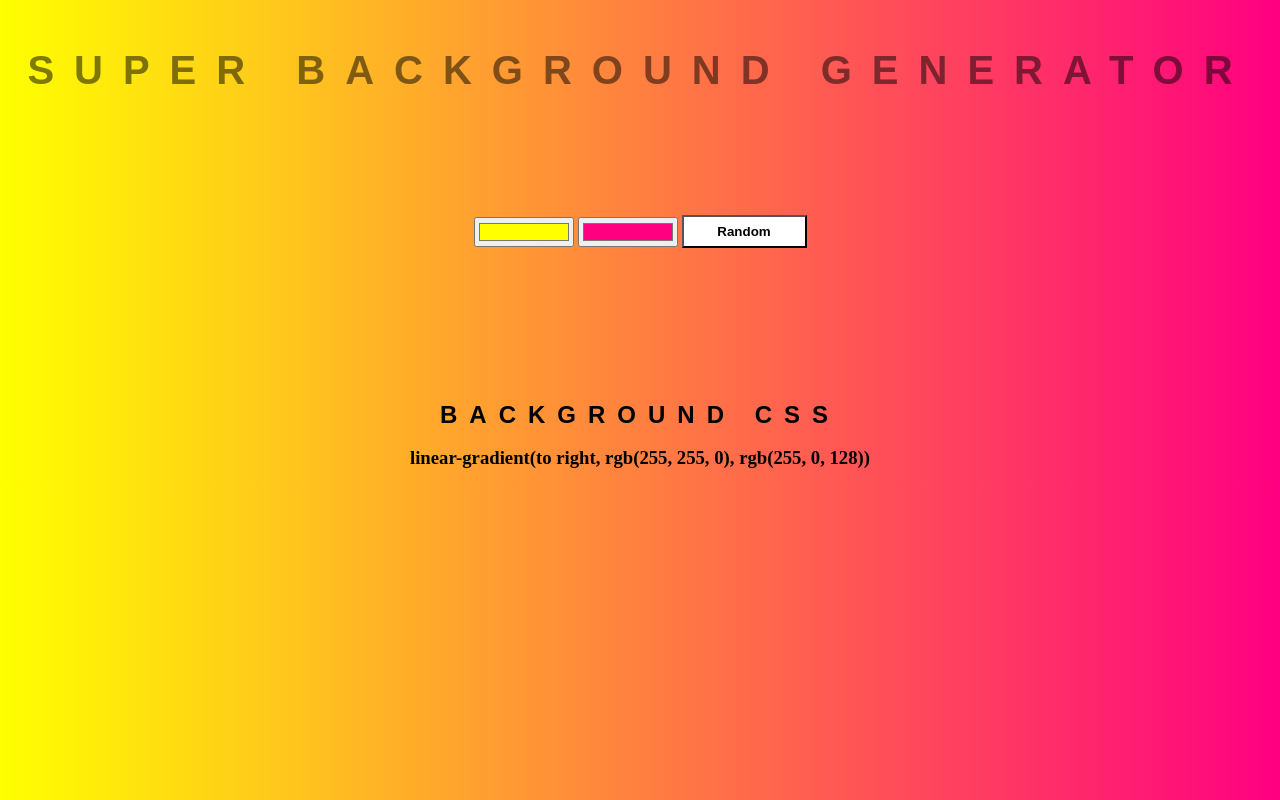
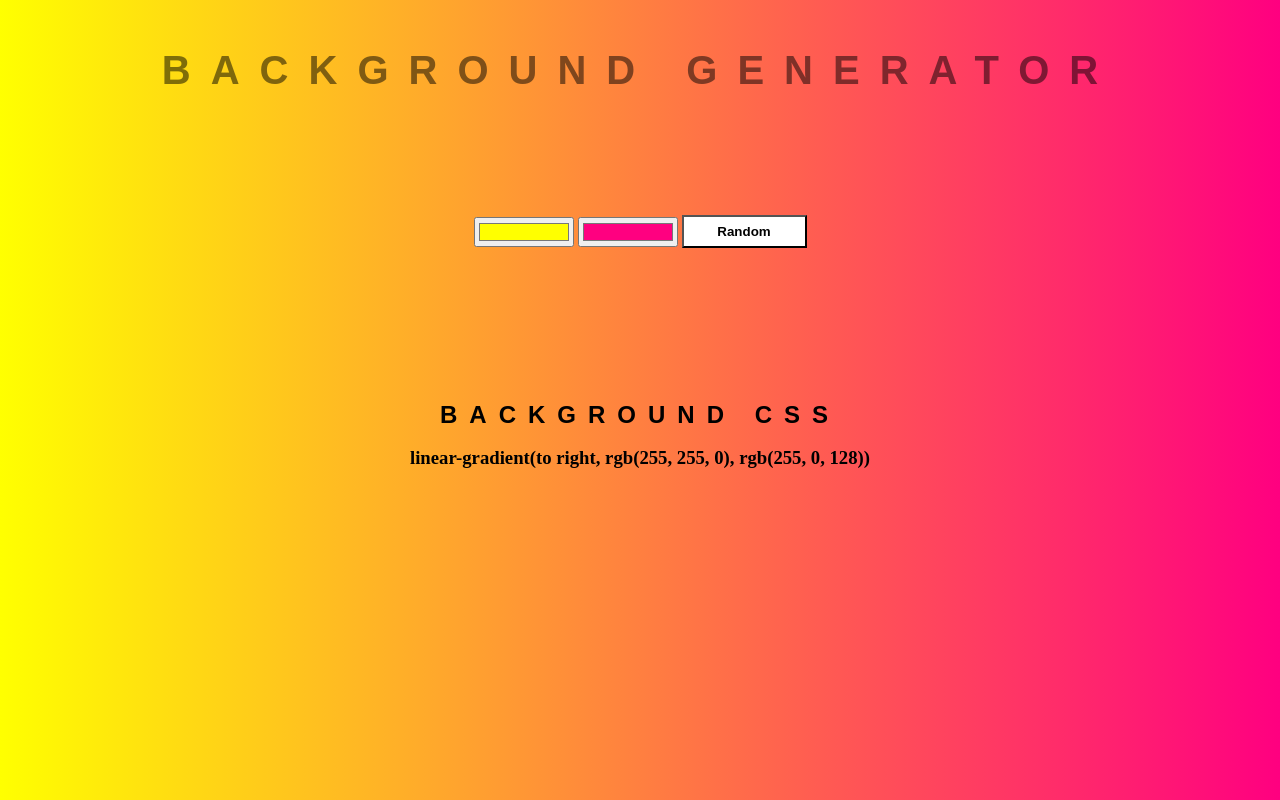
Before and after one commit to RandeepNamdhari/backgroundgernator, a plain HTML site: page index.html in a window 1280 px wide. Drawn offline with Linux system fonts and the light colour scheme.

Commit message:
Only title

```diff
--- a/index.html
+++ b/index.html
@@ -5,7 +5,7 @@
 	<link rel="stylesheet" type="text/css" href="style.css">
 </head>
 <body>
-<h1>Super Background Generator</h1>
+<h1>Background Generator</h1>
 <input type="color" value="#6d9627" name="color1">
 <input type="color" value="#6d5665" name="color2">
 <button id="random">Random</button>
```
